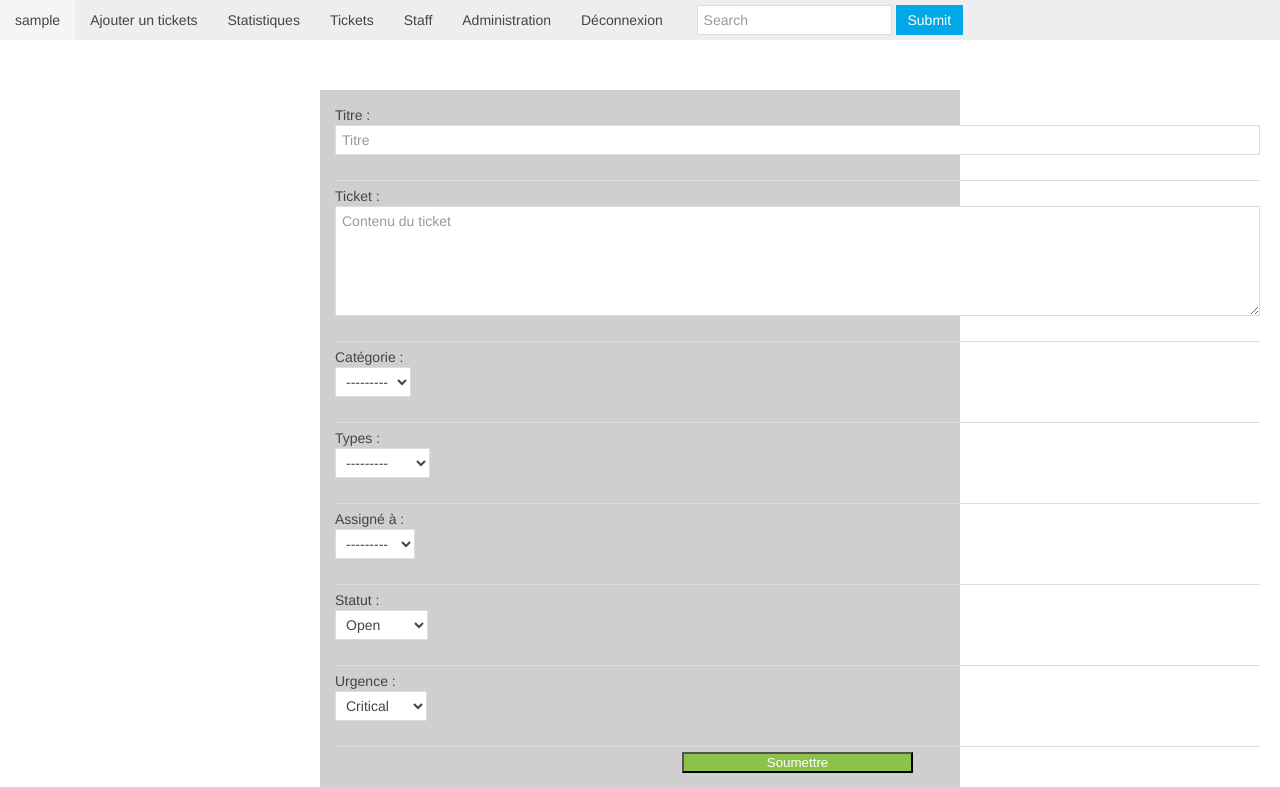
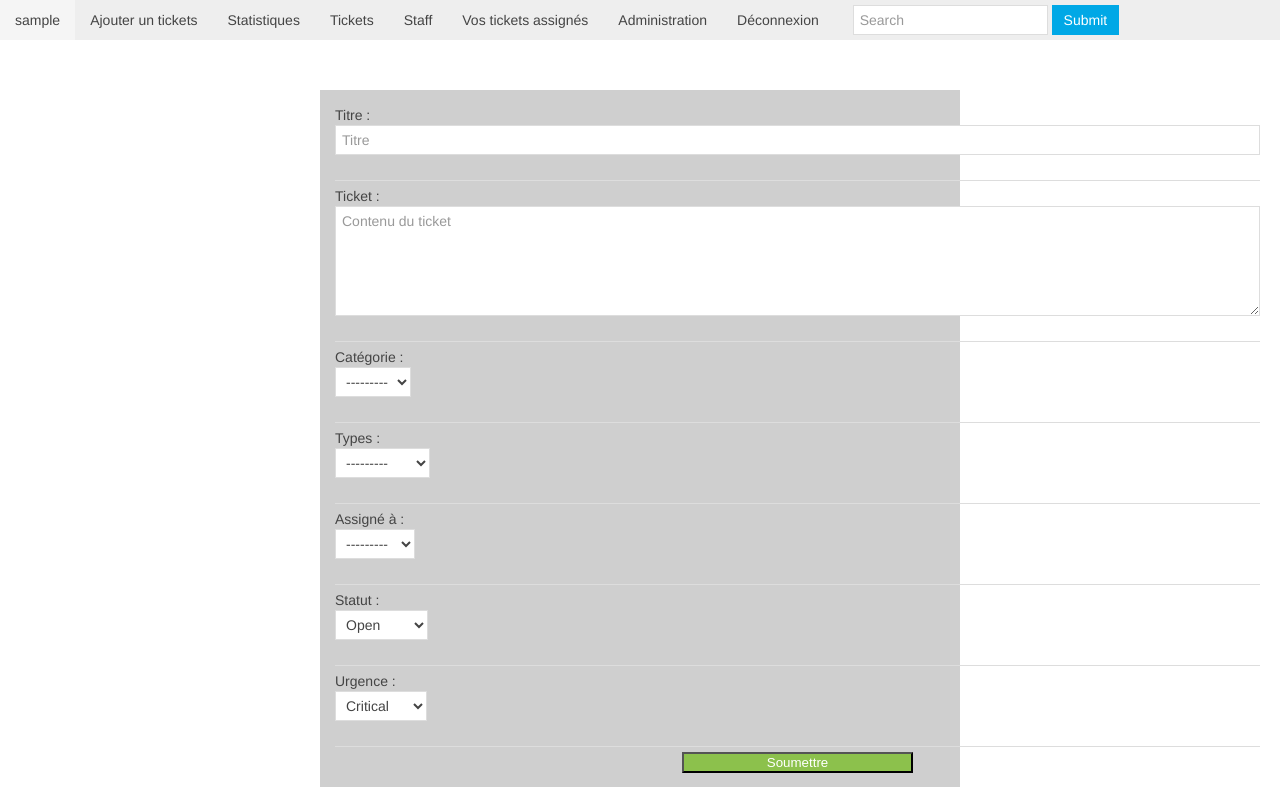
Before and after one commit to Houtmann/Aidez-moi, a Django app: page /add_ticket/ in a window 1280 px wide. Shown: the top 787 px of the page. Run offline with Django 3.2, Linux system fonts and the light colour scheme; the visitor is signed in with stand-in values (Sample User, id 1); data comes from the database, SQL or seed files in the repository; data that the repository does not hold is empty.

Commit message:
Ajout de la page vos tickets assigné pour le staff

```diff
--- a/templates/base.html
+++ b/templates/base.html
@@ -1,4 +1,5 @@
 {% block head %}
+    {% load i18n %}
 <!DOCTYPE html PUBLIC "-//W3C//DTD XHTML 1.0 Transitional//EN" "http://www.w3.org/TR/xhtml1/DTD/xhtml1-transitional.dtd">
 <html xmlns="http://www.w3.org/1999/xhtml">
     <head>
@@ -22,18 +23,18 @@
 {% load filter %}
     <ul class="uk-navbar-nav">
         <li class="uk-active"><a href="{% url "ticket.views.auth.home" %}">{{ request.user }}</a></li>
-        <li><a href="{% url "ticket.views.tickets.add_ticket" %}">Ajouter un tickets</a></li>
-        <li><a href="{% url "ticket.views.stats.statistic" %}">Statistiques</a></li>
+        <li><a href="{% url "ticket.views.tickets.add_ticket" %}">{% trans "Ajouter un tickets" %}</a></li>
+        <li><a href="{% url "ticket.views.stats.statistic" %}">{% trans "Statistiques" %}</a></li>
 
         <li class="uk-parent" data-uk-dropdown="">
-            <a href="">Tickets</a>
+            <a href="">{% trans "Tickets" %}</a>
             <div style="" class="uk-dropdown uk-dropdown-navbar">
                 <ul class="uk-nav uk-nav-navbar">
-                    <li><a href="{% url "ticket.views.tickets.ticket_list_work" %}">En cours
+                    <li><a href="{% url "ticket.views.tickets.ticket_list_work" %}">{% trans "En cours" %}
                     <span class="uk-badge uk-badge-warning uk-badge-notification">{{ request.user|ticket_open }}</span>
                     </a></li>
 
-                    <li><a href="{% url "ticket.views.tickets.ticket_list_resolved" %}">Résolus
+                    <li><a href="{% url "ticket.views.tickets.ticket_list_resolved" %}">{% trans "Résolus" %}
                     <span class="uk-badge uk-badge-success uk-badge-notification">
 
                     {{ request.user|ticket_resolved }}
@@ -41,7 +42,7 @@
                     </span>
                     </a></li>
 
-                    <li><a href="{% url "ticket.views.tickets.ticket_list_clos" %}">Clos
+                    <li><a href="{% url "ticket.views.tickets.ticket_list_clos" %}">{% trans "Clos" %}
 
 
 
@@ -51,19 +52,20 @@
 
                     <li class="uk-nav-header">---</li>
 
-                    <li><a href="{% url "ticket.views.tickets.ticket_list_new" %}">Nouveaux
+                    <li><a href="{% url "ticket.views.tickets.ticket_list_new" %}">{% trans "Nouveaux" %}
                         <span class="uk-badge uk-badge-notification">{{ request.user|ticket_new }}</span>
                     </a> </li>
 
                 </ul>
             </div>
         {% if request.user.is_staff %}
-        <li><a href="{% url "ticket.views.tickets.ticket_all" %}">Staff</a></li>
+        <li><a href="{% url "ticket.views.tickets.ticket_all" %}">{% trans "Staff" %}</a></li>
+            <li><a href="{% url "ticket.views.tickets.my_ticket_assign" %}">{% trans "Vos tickets assignés" %}</a></li>
         {% endif %}
     {% if request.user.is_superuser%}
-        <li><a href="/admin">Administration</a></li>
+        <li><a href="/admin">{% trans "Administration" %}</a></li>
     {% endif %}
-        <li><a href="/logout">Déconnexion</a></li>
+        <li><a href="/logout">{% trans "Déconnexion" %}</a></li>
     <div class="uk-navbar-content uk-hidden-small">
                                         <form class="uk-form uk-margin-remove uk-display-inline-block">
                                             <input placeholder="Search" type="text">
--- a/ticket/forms.py
+++ b/ticket/forms.py
@@ -31,6 +31,7 @@ class TicketForm(forms.ModelForm):
                               (attrs={'placeholder': _('Contenu du ticket'),
                                       'rows':'5',
                                       'class':'uk-width-1-1'}))
+
 
     priority = forms.ChoiceField(
         choices=Tickets.PRIORITY_CHOICES,
--- a/ticket/models.py
+++ b/ticket/models.py
@@ -11,7 +11,7 @@ class Tickets( models.Model):
     create_by = models.ForeignKey(User, verbose_name=_('Crée par'),)
     created = models.DateTimeField(verbose_name=_('Crée le'),)
     last_edited = models.DateTimeField(verbose_name=_('Edité le'),auto_now=True)
-    category = models.ForeignKey('TicketCategory',verbose_name=_('Catégorie'),)
+    category = models.ForeignKey('TicketCategory',verbose_name=_('Catégorie'), null=True, blank=True )
 
     TYPES_CHOICES = (
         (1, _('Incident')),
--- a/ticket/urls.py
+++ b/ticket/urls.py
@@ -16,6 +16,7 @@ urlpatterns = patterns('ticket.views',
     url(r'^ticket/edit_id=(?P<id>\d+)$', 'tickets.ticket_edit'),
     url(r'^ticket/id=(?P<id>\d+)$', 'tickets.view_ticket', name='view'),
     url(r'^ticket_all/$', 'tickets.ticket_all'),
+    url(r'^my_ticket_assign/$', 'tickets.my_ticket_assign'),
     url(r'^stat/$', 'stats.statistic'),
     url(r'^logout/$', 'auth.logout_view'),
 
--- a/ticket/views/tickets.py
+++ b/ticket/views/tickets.py
@@ -173,3 +173,15 @@ def view_ticket(request, id):
     else:
         form = ResponseForm()
     return render(request,'ticket.html', locals())
+
+
+@login_required(login_url='login/')
+def my_ticket_assign(request):
+    """
+    Retourne la page de tous vos tickets assigné à vous.
+    """
+    list = Tickets.objects.filter(assign_to = request.user).select_related('create_by', 'assign_to', 'category').order_by('-created')
+    ticket_list = TicketsTables(list)
+
+    RequestConfig(request, paginate={"per_page": 25}).configure(ticket_list) # See django_tables2 Docs
+    return render(request, 'ticket_list.html', {'ticket_list': ticket_list})
```
Also changed, not shown: ticket/migrations/0050_auto_20150420_1818.py (added).
